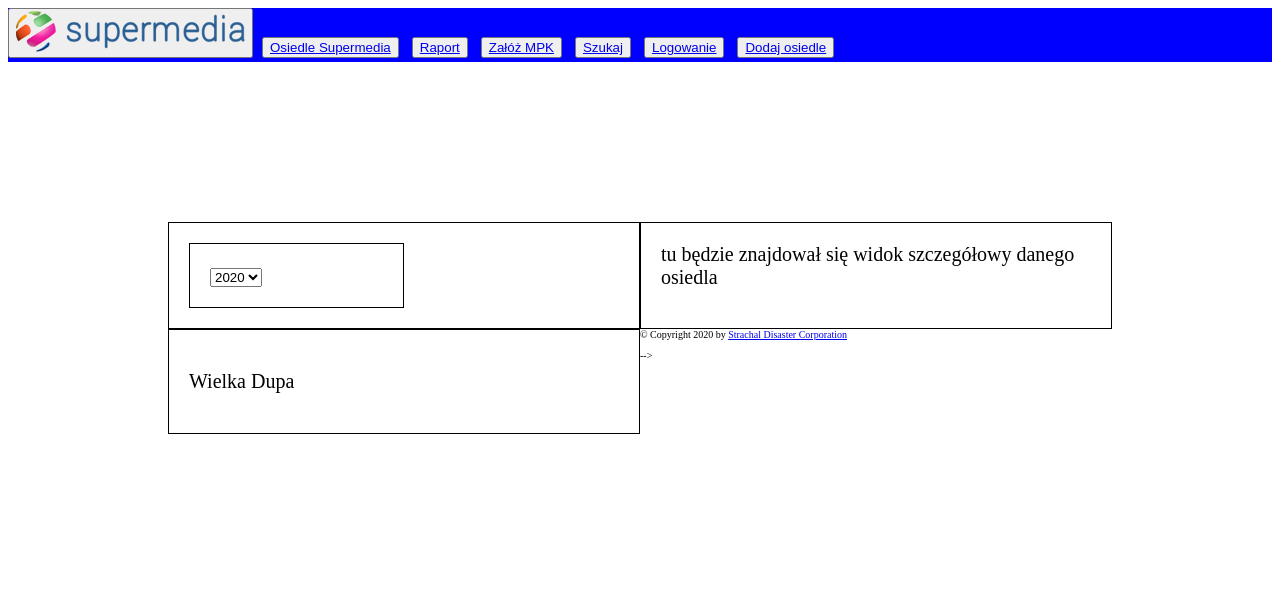
After one commit to Strachal/projekt-zaliczenie, a Django app: page /raport in a window 1280 px wide. The commit adds this page. Shown: the top 593 px of the page. Run offline with Django 3.2, Linux system fonts and the light colour scheme.

Commit message:
podlinkowane strony, zrobione szablony. Prace nad formularzem do dodawanie osiedla

```diff
--- a/supermedia_residentials/residentials/admin.py
+++ b/supermedia_residentials/residentials/admin.py
@@ -1,8 +1,9 @@
 from django.contrib import admin
-from .models import Competitors, Activities, Developer, General, GPON_node_list
+from .models import Competitors, Activities, Developer, General, GPON_node_list, AllDate
 
 admin.site.register(Competitors)
 admin.site.register(Activities)
 admin.site.register(General)
 admin.site.register(Developer)
 admin.site.register(GPON_node_list)
+admin.site.register(AllDate)
--- /dev/null
+++ b/supermedia_residentials/residentials/templates/add_mpk.html
@@ -0,0 +1,6 @@
+{% extends "header_footer.html" %}
+{% block template %}
+
+MPK
+
+{% endblock %}
--- /dev/null
+++ b/supermedia_residentials/residentials/templates/header_footer.html
@@ -0,0 +1,40 @@
+<!DOCTYPE html>
+<html>
+  <head>
+
+      <link rel="stylesheet" href="static/style.css" />
+
+      <title>| Osiedla Supermedia | </title>
+
+  </head>
+  <body>
+
+    <header class="header">
+    <button id="content1"><a href="http://supermedia.pl">
+        <img src="static/logoSM.png" alt="logoSM"></a></button>
+    <button class="btn" id="content2"><a href="/">Osiedle Supermedia</a></button>
+    <button class="btn" id="content3"><a href="raport">Raport</a></button>
+    <button class="btn" id="content4"> <a href="add_mpk">Załóż MPK</a></button>
+    <button class="btn" id="content5"> <a href="search">Szukaj</a> </button>
+    <button class="btn" id="content6"><a href="login">Logowanie</a></button>
+    <button class="btn" id="content7"><a href="add_building">Dodaj osiedle</a></button>
+    </header>
+
+    {% block template %}
+
+    dupa
+
+    {% endblock %}
+
+
+
+
+
+
+    <footer class="footer">
+     {% block footer %} © Copyright 2020 by <a href="http://...">Strachal Disaster Corporation</a></p>
+     {% endblock %}
+    </footer>
+
+  </body>
+</html>
--- a/supermedia_residentials/residentials/templates/index.html
+++ b/supermedia_residentials/residentials/templates/index.html
@@ -1,23 +1,25 @@
-<!DOCTYPE html>
-<html>
-  <head>
-    {% block head %}
-      {% block style %}
-      <link rel="stylesheet" href="static/style.css" />
-    {% endblock %}
-      <title>{% block title %}| Osiedla Supermedia | {% endblock %} </title>
-    {% endblock %}
-  </head>
-  <body>
 
-    <header class="header">
-    <button id="content1">{% block content1 %} <a href="http://supermedia.pl">
-      <img src="static/logoSM.png" alt="logoSM"></a> <p>Osiedla Supermedia</p>{% endblock %}</button>
-    <button class="btn" id="content2">{% block content2 %} <a href="raport.html">Raport</a>{% endblock %}</button>
-    <button class="btn" id="content3">{% block content3 %} <a href="#">Załóż MPK</a>{% endblock %}</button>
-    <button class="btn" id="content4">{% block content4 %} <a href="#">Szukaj</a> {% endblock %}</button>
-    <button class="btn" id="content5">{% block content5 %} <a href="#">Logowanie</a>{% endblock %}</button>
-    </header>
+<!--<!DOCTYPE html>-->
+<!--<html>-->
+<!--  <head>-->
+
+<!--      <link rel="stylesheet" href="static/style.css" />-->
+
+<!--      <title>| Osiedla Supermedia | </title>-->
+
+<!--  </head>-->
+<!--  <body>-->
+
+<!--    <header class="header">-->
+<!--    <button id="content1"><a href="http://supermedia.pl">-->
+<!--        <img src="static/logoSM.png" alt="logoSM"></a> <p>Osiedla Supermedia</p></button>-->
+<!--    <button class="btn" id="content2"><a href="raport.html">Raport</a></button>-->
+<!--    <button class="btn" id="content3"> <a href="#">Załóż MPK</a></button>-->
+<!--    <button class="btn" id="content4"> <a href="#">Szukaj</a> </button>-->
+<!--    <button class="btn" id="content5"><a href="#">Logowanie</a></button>-->
+<!--    </header>-->
+{% extends "header_footer.html" %}
+{% block template %}
 
     <div class="list">
         <div id="content6">
@@ -30,7 +32,7 @@
         {% block content6 %}
           {% for building in list_complete %}
           <div class="building" data-status="{{ building.building_name }}">
-            <p> {{ building.building_name }}
+            <p> {{ forloop.counter }} - {{ building.building_name }}
                 {{ building.building_adres }}
                 {{ building.quantity_HP }}
                 {{ building.quantity_LU }}
@@ -47,19 +49,15 @@
 
     <div class="sum">
         {% block content %}
-<!--        <p><b>Rok: </b>>-->
-<!--            <select name="select_year" class="form-control">-->
-<!--                <option value="1">2019</option>-->
-<!--                <option value="2">2020</option>-->
-<!--            </select>-->
-<!--        </p>-->
+
         {% endblock %}
     </div>
+{% endblock %}
 
-    <footer class="footer">
-     {% block footer %} © Copyright 2020 by <a href="http://...">Strachal Disaster Corporation</a></p>
-     {% endblock %}
-    </footer>
+<!--    <footer class="footer">-->
+<!--     {% block footer %} © Copyright 2020 by <a href="http://...">Strachal Disaster Corporation</a></p>-->
+<!--     {% endblock %}-->
+<!--    </footer>-->
 
-  </body>
-</html>
+<!--  </body>-->
+<!--</html>-->
--- /dev/null
+++ b/supermedia_residentials/residentials/templates/login.html
@@ -0,0 +1,4 @@
+{% extends "header_footer.html" %}
+{% block template %}
+logowanie
+{% endblock %}
--- a/supermedia_residentials/residentials/templates/raport.html
+++ b/supermedia_residentials/residentials/templates/raport.html
@@ -1,10 +1,6 @@
-<!DOCTYPE html>
-<html lang="en">
-<head>
-    <meta charset="UTF-8">
-    <title>Raport</title>
-</head>
-<body>
-<P>raport/P>
-</body>
-</html>
+{% extends "index.html" %}
+
+{% block content %}
+
+<p>Wielka Dupa<p>
+{% endblock %}
--- /dev/null
+++ b/supermedia_residentials/residentials/templates/search.html
@@ -0,0 +1,5 @@
+{% extends "header_footer.html" %}
+{% block template %}
+szukaj
+
+{% endblock %}
--- a/supermedia_residentials/residentials/views.py
+++ b/supermedia_residentials/residentials/views.py
@@ -1,6 +1,7 @@
 from django.shortcuts import render
 from django.http import HttpResponse
 from .models import Buildings
+from .forms import BuildingForm
 
 
 def main(request):
@@ -22,11 +23,29 @@
 def raport(request):
     return render(request, 'raport.html')
 
-def add_building(request):
-    return HttpResponse("Tutaj będziemy dodawać osiedla")
+# def add_building(request):
+#     return render(request, 'add_building.html')
 
 def finances(request):
     return HttpResponse("Tu zobaczymy szczegóły finansowe")
 
 def all_date(request):
     return HttpResponse("Tutaj wyświetlone będą daty związane z danym osiedlem")
+
+def login(request):
+    return render(request, 'login.html')
+
+def search(request):
+    return render(request, 'search.html')
+
+def add_mpk(request):
+    return render(request, 'add_mpk.html')
+
+def add_building(request):
+    form = BuildingForm(request.POST or None)
+    if form.is_valid():
+        form.save()
+        ctx = {
+            'form': form
+        }
+    return render(request, 'add_building.html', ctx)
--- a/supermedia_residentials/supermedia_residentials/urls.py
+++ b/supermedia_residentials/supermedia_residentials/urls.py
@@ -18,6 +18,7 @@
 
 
 from residentials import views
+from residentials.views import add_building
 
 
 urlpatterns = [
@@ -25,9 +26,13 @@
     path('', views.main),
     path('buildings', views.buildings),
     path('details', views.details),
-    path('raport.html', views.raport),
+    path('raport', views.raport),
     path('add_building', views.add_building),
     path('finances', views.finances),
     path('all_date', views.all_date),
     path('showlist_years', views.showlist_years),
+    path('add_building', views.add_building),
+    path('login', views.login),
+    path('search', views.search),
+    path('add_mpk', views.add_mpk),
 ]
```
Also changed, not shown: supermedia_residentials/residentials/forms.py (added, +18 -0 lines), supermedia_residentials/residentials/templates/add_building.html (added, +10 -0 lines), supermedia_residentials/residentials/templates/add_template.html (deleted, +0 -10 lines).
